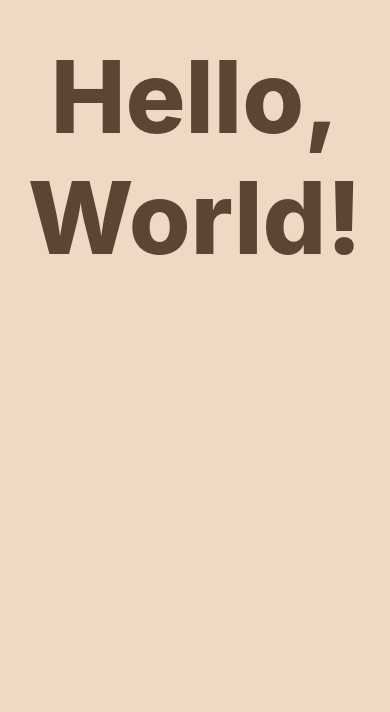
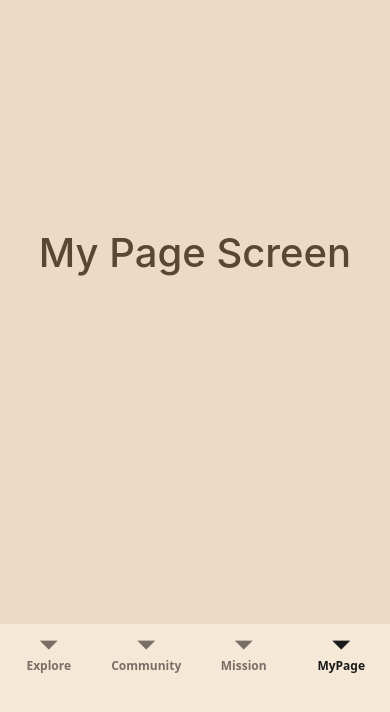
Before and after one commit to GlazedBream/digitalmond-frontend, a React Native app: screen /MyPage in a window 390 px wide. Shown: the part 120-832 px from the top of the page. Built offline with nearby package versions, Linux system fonts and the light colour scheme.

Commit message:
feat: 내비게이션 시험 적용

```diff
--- a/App.js
+++ b/App.js
@@ -1,14 +1,8 @@
 import { StyleSheet, Text, View, Dimensions } from "react-native";
+import RootNavigator from "./src/navigation/RootNavigator";
+export default RootNavigator;
 
 const { width: WINDOW_WIDTH } = Dimensions.get("window");
-
-export default function App() {
-  return (
-    <View style={styles.container}>
-      <Text style={styles.hello}>Hello, World!</Text>
-    </View>
-  );
-}
 
 const colors = {
   background: "#EED9C4",
@@ -17,12 +11,15 @@ const colors = {
 };
 
 const styles = StyleSheet.create({
-  container: { flex: 1, backgroundColor: colors.background },
-  hello: {
+  container: {
+    flex: 1,
+    backgroundColor: colors.background,
+    justifyContent: "center",
+    alignItems: "center",
+  },
+  text: {
     color: colors.primary,
     fontSize: 100,
-    fontWeight: 800,
-    textAlign: "center",
-    marginTop: WINDOW_WIDTH * 0.4,
+    fontWeight: 500,
   },
 });
--- /dev/null
+++ b/src/navigation/RootNavigator.js
@@ -0,0 +1,10 @@
+import { NavigationContainer } from "@react-navigation/native";
+import TabNavigator from "./TabNavigator";
+
+export default function RootNavigator() {
+  return (
+    <NavigationContainer>
+      <TabNavigator />
+    </NavigationContainer>
+  );
+}
--- /dev/null
+++ b/src/navigation/TabNavigator.js
@@ -0,0 +1,19 @@
+import { createBottomTabNavigator } from "@react-navigation/bottom-tabs";
+import ExploreScreen from "../screens/Explore";
+import CommunityScreen from "../screens/Community";
+import MissionScreen from "../screens/Mission";
+import MyPageScreen from "../screens/MyPage";
+import tabBarOptions from "../styles/navigationTheme";
+
+const Tab = createBottomTabNavigator();
+
+export default function TabNavigator() {
+  return (
+    <Tab.Navigator screenOptions={tabBarOptions}>
+      <Tab.Screen name="Explore" component={ExploreScreen} />
+      <Tab.Screen name="Community" component={CommunityScreen} />
+      <Tab.Screen name="Mission" component={MissionScreen} />
+      <Tab.Screen name="MyPage" component={MyPageScreen} />
+    </Tab.Navigator>
+  );
+}
--- /dev/null
+++ b/src/screens/Community.js
@@ -0,0 +1,10 @@
+import { View, Text } from "react-native";
+import globalStyles from "../styles/globalStyles";
+
+export default function CommunityScreen() {
+  return (
+    <View style={globalStyles.container}>
+      <Text style={globalStyles.text}>Community Screen</Text>
+    </View>
+  );
+}
--- /dev/null
+++ b/src/screens/Explore.js
@@ -0,0 +1,10 @@
+import { View, Text } from "react-native";
+import globalStyles from "../styles/globalStyles";
+
+export default function ExploreScreen() {
+  return (
+    <View style={globalStyles.container}>
+      <Text style={globalStyles.text}>Explore Screen</Text>
+    </View>
+  );
+}
--- /dev/null
+++ b/src/screens/Mission.js
@@ -0,0 +1,10 @@
+import { View, Text } from "react-native";
+import globalStyles from "../styles/globalStyles";
+
+export default function MissionScreen() {
+  return (
+    <View style={globalStyles.container}>
+      <Text style={globalStyles.text}>Mission Screen</Text>
+    </View>
+  );
+}
--- /dev/null
+++ b/src/screens/MyPage.js
@@ -0,0 +1,10 @@
+import { View, Text } from "react-native";
+import globalStyles from "../styles/globalStyles";
+
+export default function MyPageScreen() {
+  return (
+    <View style={globalStyles.container}>
+      <Text style={globalStyles.text}>My Page Screen</Text>
+    </View>
+  );
+}
--- /dev/null
+++ b/src/styles/colors.js
@@ -0,0 +1,10 @@
+const colors = {
+  background: "#EED9C4",
+  primary: "#5A4632",
+  secondary: "#7A6F66",
+  activeTab: "#1A1A1A",
+  inactiveTab: "#7A6F66",
+  tabBarBackground: "#f5e8d7",
+};
+
+export default colors;
--- /dev/null
+++ b/src/styles/globalStyles.js
@@ -0,0 +1,18 @@
+import { StyleSheet } from "react-native";
+import colors from "./colors";
+
+const globalStyles = StyleSheet.create({
+  container: {
+    flex: 1,
+    backgroundColor: colors.background,
+    justifyContent: "center",
+    alignItems: "center",
+  },
+  text: {
+    color: colors.primary,
+    fontSize: 40,
+    fontWeight: "500",
+  },
+});
+
+export default globalStyles;
--- /dev/null
+++ b/src/styles/navigationTheme.js
@@ -0,0 +1,19 @@
+import colors from "./colors";
+
+const tabBarOptions = {
+  headerShown: false,
+  tabBarActiveTintColor: colors.activeTab,
+  tabBarInactiveTintColor: colors.inactiveTab,
+  tabBarStyle: {
+    backgroundColor: colors.tabBarBackground,
+    borderTopWidth: 0,
+    height: 100,
+    paddingBottom: 8,
+  },
+  tabBarLabelStyle: {
+    fontSize: 12,
+    fontWeight: "600",
+  },
+};
+
+export default tabBarOptions;
```
Also changed, not shown: package.json (+8 -2 lines), 2 other files (tests, documents, lock files or other folders).
